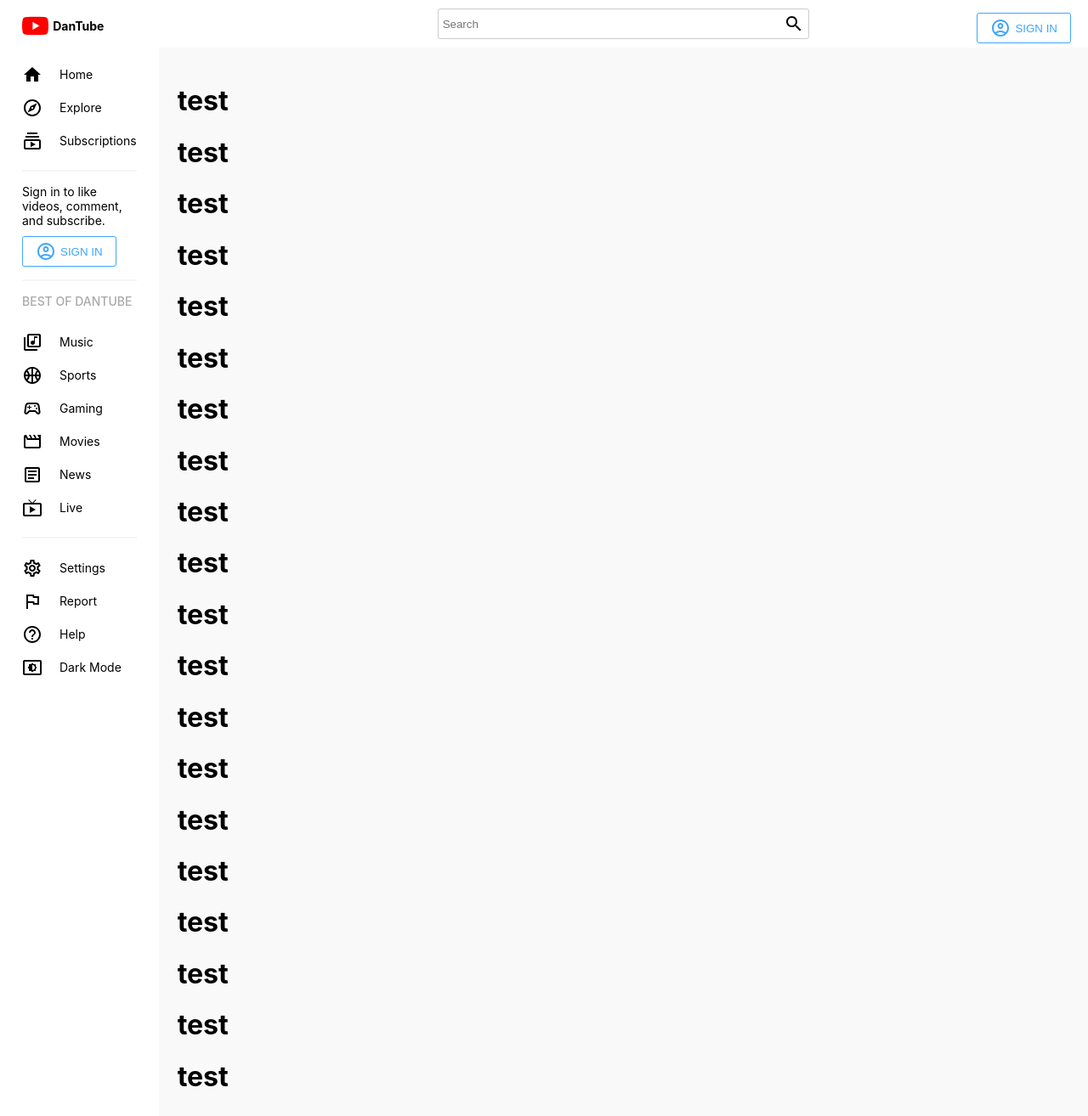
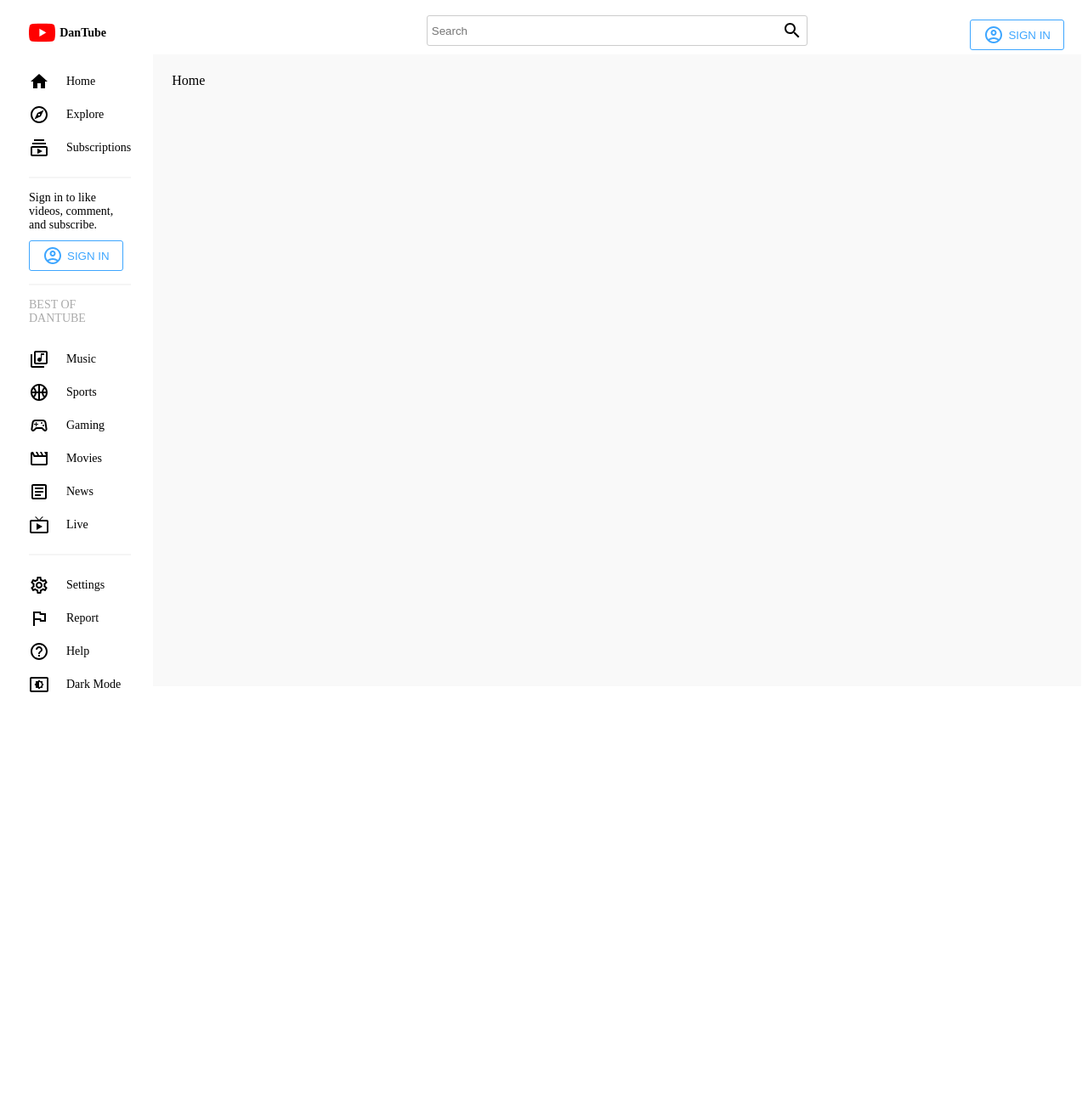
Before and after one commit to danhdeng/nextjs-styled-components-youtube-clone-design, a Next.js app: page / in a window 1280 px wide. Shown: the top 1314 px of the page at 85% size. After the commit the page ends 843 px from the top, so only its background shows below. Built offline with nearby package versions, Linux system fonts and the light colour scheme.

Commit message:
add layout component as reuse component to host menu and navbar components

```diff
--- /dev/null
+++ b/components/layout/layout.tsx
@@ -0,0 +1,25 @@
+import React from 'react'
+import { useState } from 'react'
+import { ThemeProvider } from 'styled-components'
+import { Menu } from '../menu/Menu'
+import { Navbar } from '../navbar/Navbar'
+import { VideoCards } from '../Videos/VideoCards'
+import { darkTheme, lightTheme } from '../../utils/theme'
+import { Container, Main, Wrapper } from '../../pages/indexStyles';
+export default function Layout({children}:{children:React.ReactElement}){
+    const [darkMode, setDarkMode] = useState(false);
+
+  return (
+     <ThemeProvider theme={darkMode ? darkTheme : lightTheme}>
+    <Container>
+      <Menu darkMode={darkMode} setDarkMode={setDarkMode} />
+      <Main>
+        <Navbar />
+        <Wrapper>
+           { children }
+     </Wrapper>
+      </Main>
+    </Container>
+    </ThemeProvider>
+  )
+}
--- a/pages/_app.tsx
+++ b/pages/_app.tsx
@@ -1,8 +1,21 @@
-import '../styles/globals.css'
 import type { AppProps } from 'next/app'
+import type { NextPage } from 'next'
+import { useState } from 'react'
+import { ThemeProvider } from 'styled-components'
+import { Menu } from '../components/menu/Menu'
+import { Navbar } from '../components/navbar/Navbar'
+import { VideoCards } from '../components/Videos/VideoCards'
+import { darkTheme, lightTheme } from '../utils/theme'
+import { Container, Main, Wrapper } from './indexStyles'
+import Layout from '../components/layout/layout'
+function MyApp({ Component, pageProps }: AppProps) {
+  const [darkMode, setDarkMode] = useState(false);
 
-function MyApp({ Component, pageProps }: AppProps) {
-  return <Component {...pageProps} />
+  return (
+    <Layout>
+           <Component {...pageProps} />
+    </Layout>
+  )
 }
 
 export default MyApp
--- a/pages/index.tsx
+++ b/pages/index.tsx
@@ -9,43 +9,9 @@ import { Container, Main, Wrapper } from './indexStyles'
 
 
 const Home: NextPage = () => {
-  const [darkMode, setDarkMode] = useState(false);
 
   return (
-     <ThemeProvider theme={darkMode ? darkTheme : lightTheme}>
-    <Container>
-      <Menu darkMode={darkMode} setDarkMode={setDarkMode}/>
-      <Main>
-        <Navbar />
-        <Wrapper>
-          <h1>test</h1>
-           <h1>test</h1>
-            <h1>test</h1>
-           <h1>test</h1>
-            <h1>test</h1>
-           <h1>test</h1>
-            <h1>test</h1>
-           <h1>test</h1>
-            <h1>test</h1>
-           <h1>test</h1>
-            <h1>test</h1>
-           <h1>test</h1>
-            <h1>test</h1>
-           <h1>test</h1>
-            <h1>test</h1>
-           <h1>test</h1>
-            <h1>test</h1>
-           <h1>test</h1>
-            <h1>test</h1>
-           <h1>test</h1>
-            <h1>test</h1>
-           <h1>test</h1>
-            <h1>test</h1>
-           <h1>test</h1>
-        </Wrapper>
-      </Main>
-    </Container>
-    </ThemeProvider>
+    <div>Home</div>
   )
 }
 
```
